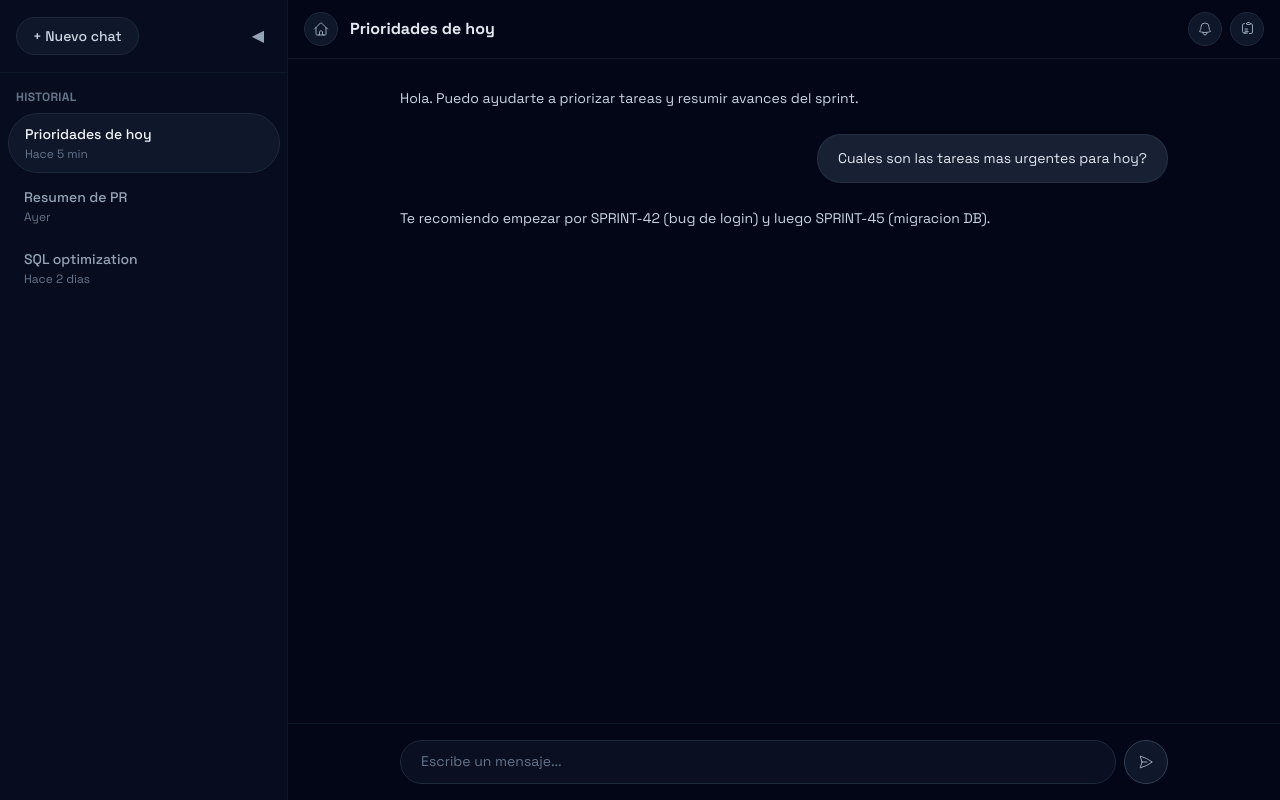
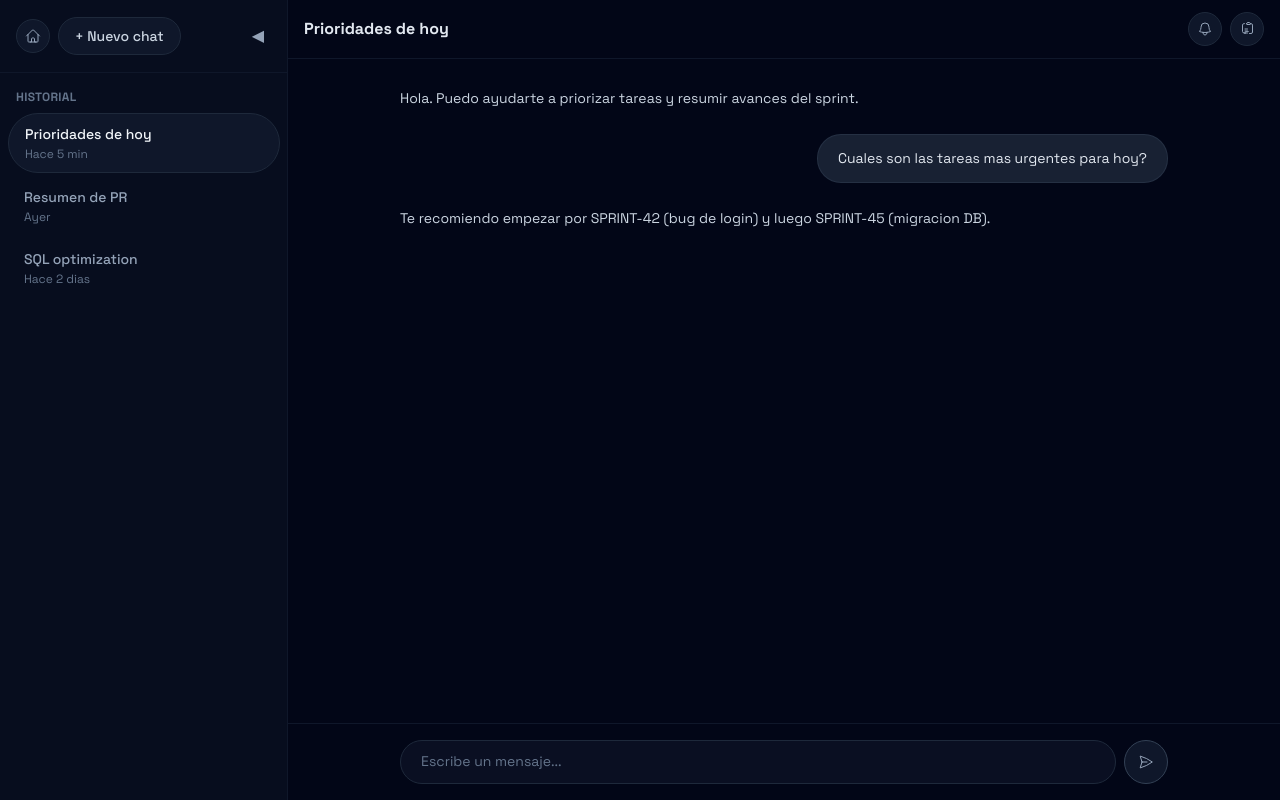
Before and after one commit to Sprint-Rocket-AI/front-end, a React (Vite) app: page /chat in a window 1280 px wide. Built offline with nearby package versions, Linux system fonts and the light colour scheme; no server answers.

Commit message:
refactor(chat)

```diff
--- a/src/modules/chat/pages/ChatIAPage.tsx
+++ b/src/modules/chat/pages/ChatIAPage.tsx
@@ -124,12 +124,24 @@ export const ChatIAPage = () => {
         ) : (
           <div className="w-72 flex flex-col h-full shrink-0">
             <div className="flex items-center justify-between border-b border-slate-900 px-4 py-4">
+              <div className="flex items-center gap-2">
+                <button
+                  type="button"
+                  onClick={() => navigate("/")}
+                  className="rounded-full border border-slate-800 bg-slate-900 p-2 text-slate-400 hover:bg-slate-800 hover:text-slate-100 transition-colors"
+                  title="Ir al inicio"
+                >
+                  <svg xmlns="http://www.w3.org/2000/svg" fill="none" viewBox="0 0 24 24" strokeWidth={1.5} stroke="currentColor" className="w-4 h-4">
+                    <path strokeLinecap="round" strokeLinejoin="round" d="M2.25 12l8.954-8.955c.44-.439 1.152-.439 1.591 0L21.75 12M4.5 9.75v10.125c0 .621.504 1.125 1.125 1.125H9.75v-4.875c0-.621.504-1.125 1.125-1.125h2.25c.621 0 1.125.504 1.125 1.125V21h4.125c.621 0 1.125-.504 1.125-1.125V9.75M8.25 21h8.25" />
+                  </svg>
+                </button>
                 <button
                   type="button"
                   className="rounded-full border border-slate-800 bg-slate-900 px-4 py-2 text-sm font-medium text-slate-300 hover:bg-slate-800 hover:text-slate-100 transition-colors whitespace-nowrap"
                 >
                   + Nuevo chat
                 </button>
+              </div>
               <button
                 type="button"
                 onClick={() => setIsHistoryVisible(false)}
@@ -171,16 +183,6 @@ export const ChatIAPage = () => {
       <div className="flex min-w-0 flex-1 flex-col bg-slate-950">
         <header className="flex items-center justify-between border-b border-slate-900 px-4 py-3 bg-slate-950">
           <div className="flex min-w-0 items-center gap-3">
-            <button
-              type="button"
-              onClick={() => navigate("/")}
-              className="rounded-full border border-slate-800 bg-slate-900 p-2 text-slate-400 hover:bg-slate-800 hover:text-slate-100 transition-colors"
-              title="Ir al inicio"
-            >
-              <svg xmlns="http://www.w3.org/2000/svg" fill="none" viewBox="0 0 24 24" strokeWidth={1.5} stroke="currentColor" className="w-4 h-4">
-                <path strokeLinecap="round" strokeLinejoin="round" d="M2.25 12l8.954-8.955c.44-.439 1.152-.439 1.591 0L21.75 12M4.5 9.75v10.125c0 .621.504 1.125 1.125 1.125H9.75v-4.875c0-.621.504-1.125 1.125-1.125h2.25c.621 0 1.125.504 1.125 1.125V21h4.125c.621 0 1.125-.504 1.125-1.125V9.75M8.25 21h8.25" />
-              </svg>
-            </button>
             <h1 className="truncate text-base font-semibold text-slate-200">{activeThread.title}</h1>
           </div>
 
--- a/src/modules/context-builder/components/DocumentTable.tsx
+++ b/src/modules/context-builder/components/DocumentTable.tsx
@@ -118,7 +118,7 @@ export const DocumentTable = ({ documents, onView, onEdit, onDelete }: DocumentT
           <tbody>
             {currentDocs.length === 0 ? (
               <tr>
-                <td colSpan={4} className="text-center py-6 text-slate-500 dark:text-slate-400 bg-slate-50 dark:bg-slate-800/50 rounded-2xl">
+                <td colSpan={5} className="text-center py-6 text-slate-500 dark:text-slate-400 bg-slate-50 dark:bg-slate-800/50 rounded-2xl">
                   No se encontraron documentos.
                 </td>
               </tr>
--- a/src/store/slices/documentsSlice.ts
+++ b/src/store/slices/documentsSlice.ts
@@ -1,13 +1,12 @@
 import { createSlice, type PayloadAction } from "@reduxjs/toolkit";
 import type { DocumentRecordInterface } from "../../commons/interfaces/DocumentRecordInterface";
-import { mockDocuments } from "../../commons/mocks/documents";
 
 interface DocumentsState {
   items: DocumentRecordInterface[];
 }
 
 const initialState: DocumentsState = {
-  items: mockDocuments,
+  items: [],
 };
 
 const documentsSlice = createSlice({
```
Lines whose indentation alone changed are shown as unchanged.
